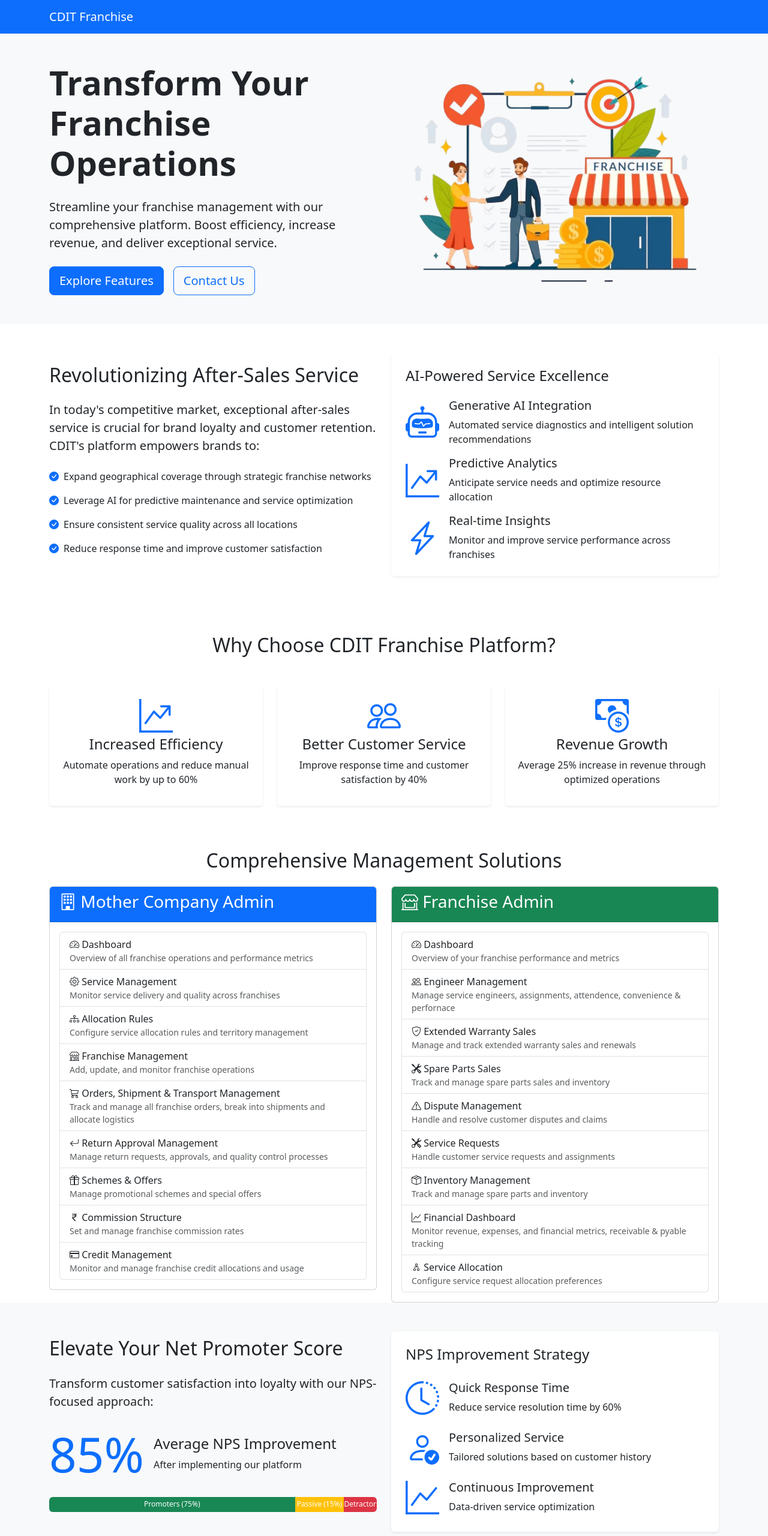
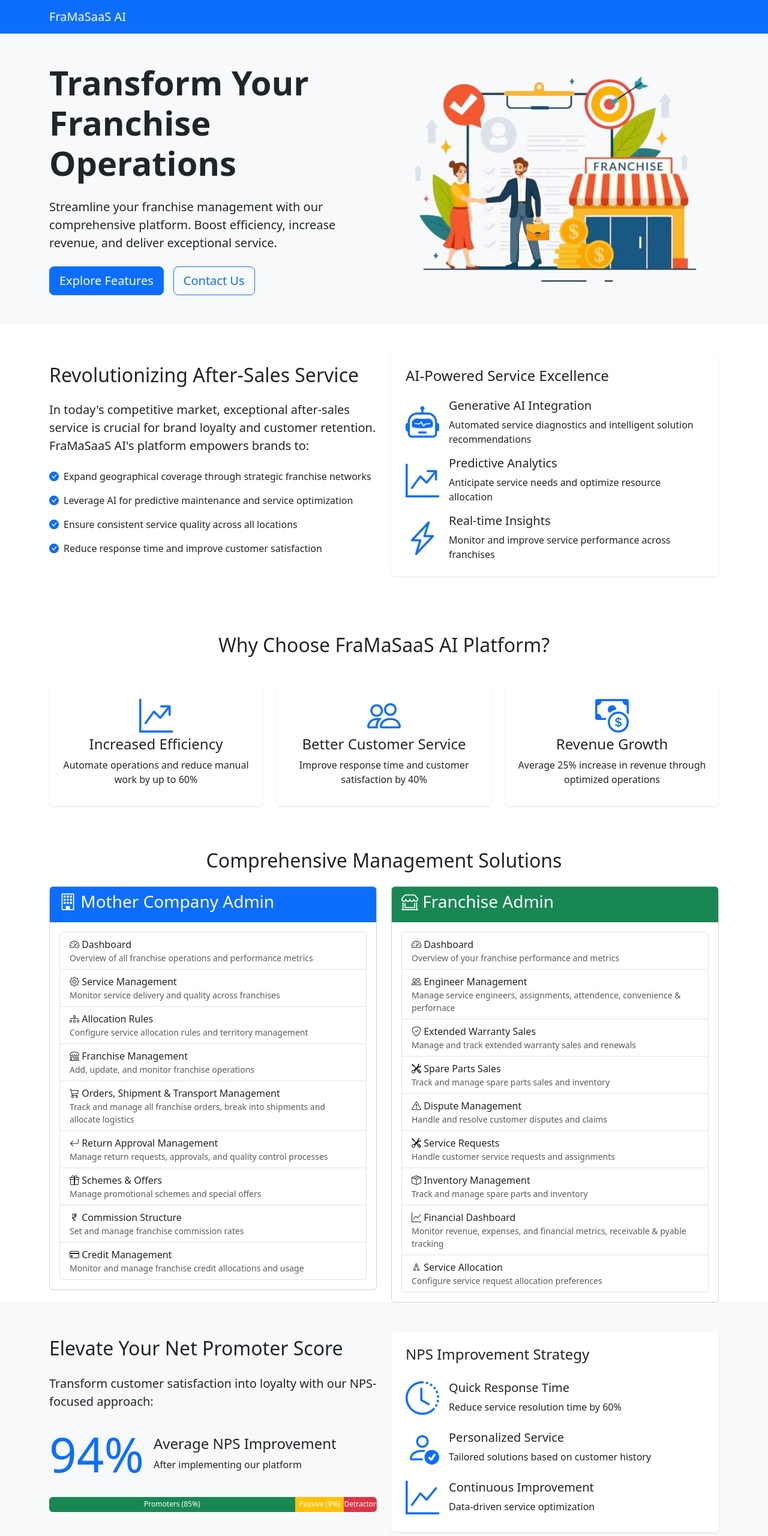
Before and after one commit to arpanm/cdit-franchise, a website: page index.html in a window 1280 px wide. Shown: the top 2560 px of the page at 60% size. Drawn offline with nearby package versions, Linux system fonts and the light colour scheme.

Commit message:
re branding

```diff
--- a/index.html
+++ b/index.html
@@ -3,25 +3,25 @@
 <head>
     <meta charset="UTF-8">
     <meta name="viewport" content="width=device-width, initial-scale=1.0">
-    <meta name="description" content="CDIT Franchise Management Platform - Comprehensive solution for franchise operations, service management, and business growth">
-    <meta name="keywords" content="franchise management, service management, business operations, franchise software, service allocation, inventory management">
-    <meta name="author" content="CDIT">
+    <meta name="description" content="FraMaSaaS AI, AI Based Business Growth. An end to end AI based Franchise Management Platform for At Home After Sales Support Services - Comprehensive solution for franchise operations, service management, inventory & order management, payout, commission & credit management and holistic business growth">
+    <meta name="keywords" content="franchise management, service management, business operations, franchise software, service allocation, inventory management, at home service, commission management, AI based workflow & rule engine">
+    <meta name="author" content="FraMaSaaS AI">
     <meta name="robots" content="index, follow">
-    <meta property="og:title" content="CDIT Franchise Management Platform">
+    <meta property="og:title" content="FraMaSaaS AI, AI based Business Growth SaaS Platform">
     <meta property="og:description" content="Comprehensive solution for franchise operations, service management, and business growth">
     <meta property="og:type" content="website">
-    <title>CDIT Franchise Management Platform - Comprehensive Franchise Management Solution</title>
+    <title>FraMaSaaS AI - Comprehensive AI based Franchise Management SaaS Platform for At Home Services</title>
     <link rel="stylesheet" href="css/style.css">
     <link rel="stylesheet" href="css/responsive.css">
     <link href="https://cdn.jsdelivr.net/npm/bootstrap@5.3.0/dist/css/bootstrap.min.css" rel="stylesheet">
     <link rel="stylesheet" href="https://cdn.jsdelivr.net/npm/bootstrap-icons@1.11.1/font/bootstrap-icons.css">
-    <link rel="canonical" href="https://www.cditfranchise.com/" />
+    <link rel="canonical" href="https://www.FraMaSaaS.ai" />
 </head>
 <body>
     <header class="header">
         <nav class="navbar navbar-expand-lg navbar-dark bg-primary">
             <div class="container">
-                <a class="navbar-brand" href="#">CDIT Franchise</a>
+                <a class="navbar-brand" href="#">FraMaSaaS AI</a>
             </div>
         </nav>
     </header>
@@ -51,7 +51,7 @@
             <div class="row align-items-center">
                 <div class="col-lg-6">
                     <h2 class="mb-4">Revolutionizing After-Sales Service</h2>
-                    <p class="lead mb-4">In today's competitive market, exceptional after-sales service is crucial for brand loyalty and customer retention. CDIT's platform empowers brands to:</p>
+                    <p class="lead mb-4">In today's competitive market, exceptional after-sales service is crucial for brand loyalty and customer retention. FraMaSaaS AI's platform empowers brands to:</p>
                     <ul class="list-unstyled">
                         <li class="mb-3"><i class="bi bi-check-circle-fill text-primary me-2"></i>Expand geographical coverage through strategic franchise networks</li>
                         <li class="mb-3"><i class="bi bi-check-circle-fill text-primary me-2"></i>Leverage AI for predictive maintenance and service optimization</li>
@@ -94,7 +94,7 @@
     <!-- Key Benefits Section -->
     <section id="benefits" class="py-5">
         <div class="container">
-            <h2 class="text-center mb-5">Why Choose CDIT Franchise Platform?</h2>
+            <h2 class="text-center mb-5">Why Choose FraMaSaaS AI Platform?</h2>
             <div class="row g-4">
                 <div class="col-md-4">
                     <div class="card h-100 border-0 shadow-sm">
@@ -238,16 +238,16 @@
                     <h2 class="mb-4">Elevate Your Net Promoter Score</h2>
                     <p class="lead mb-4">Transform customer satisfaction into loyalty with our NPS-focused approach:</p>
                     <div class="d-flex align-items-center mb-4">
-                        <div class="display-1 text-primary me-3">85%</div>
+                        <div class="display-1 text-primary me-3">94%</div>
                         <div>
                             <h4 class="mb-2">Average NPS Improvement</h4>
                             <p class="mb-0">After implementing our platform</p>
                         </div>
                     </div>
                     <div class="progress mb-4" style="height: 25px;">
-                        <div class="progress-bar bg-success" style="width: 75%">Promoters (75%)</div>
-                        <div class="progress-bar bg-warning" style="width: 15%">Passive (15%)</div>
-                        <div class="progress-bar bg-danger" style="width: 10%">Detractors (10%)</div>
+                        <div class="progress-bar bg-success" style="width: 75%">Promoters (85%)</div>
+                        <div class="progress-bar bg-warning" style="width: 15%">Passive (9%)</div>
+                        <div class="progress-bar bg-danger" style="width: 10%">Detractors (6%)</div>
                     </div>
                 </div>
                 <div class="col-lg-6">
@@ -471,7 +471,7 @@
 
     <footer class="footer bg-light mt-5">
         <div class="container py-3">
-            <p class="text-center mb-0">&copy; 2025 CDIT Franchise Management Platform. All rights reserved.</p>
+            <p class="text-center mb-0">&copy; 2025 FraMaSaaS AI Based Business Growth SaaS Platform. All rights reserved.</p>
         </div>
     </footer>
 
--- a/package.json
+++ b/package.json
@@ -1,7 +1,7 @@
 {
-  "name": "cdit-franchise",
+  "name": "FraMaSaaS AI",
   "version": "1.0.0",
-  "description": "CDIT Franchise Dashboard",
+  "description": "FraMaSaaS AI - AI Based Business Growth SaaS Platform",
   "scripts": {
     "start": "http-server -p 8080"
   },
```
Also changed, not shown: admin-dashboard.html (+1 -1 lines), finance-dashboard.html (+1 -1 lines), inventory-dashboard.html (+1 -1 lines), login.html (+2 -2 lines), mother-company-dashboard.html (+1 -1 lines), mother-company-franchise.html (+1 -1 lines), mother-company-orders.html (+1 -1 lines), mother-company-returns.html (+1 -1 lines), mother-company-service.html (+1 -1 lines), service-details.html (+1 -1 lines), 1 other file.
